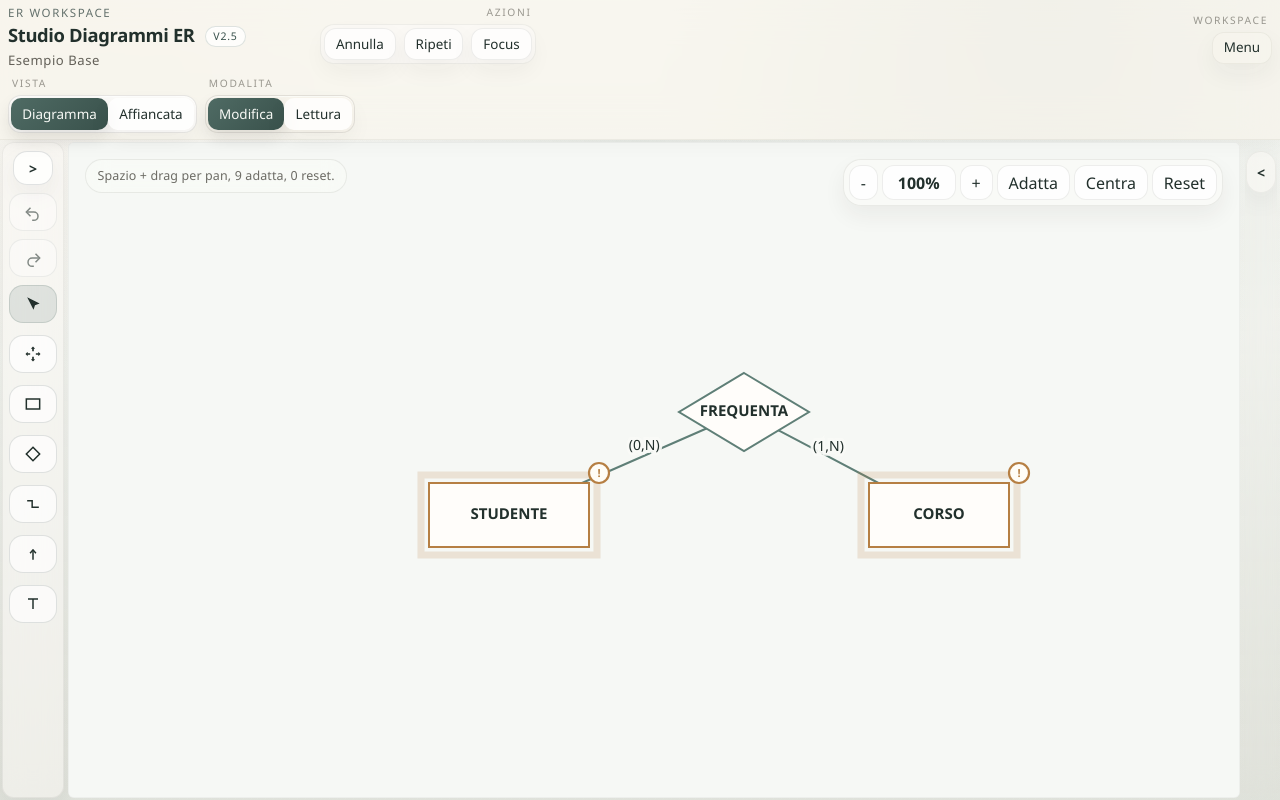
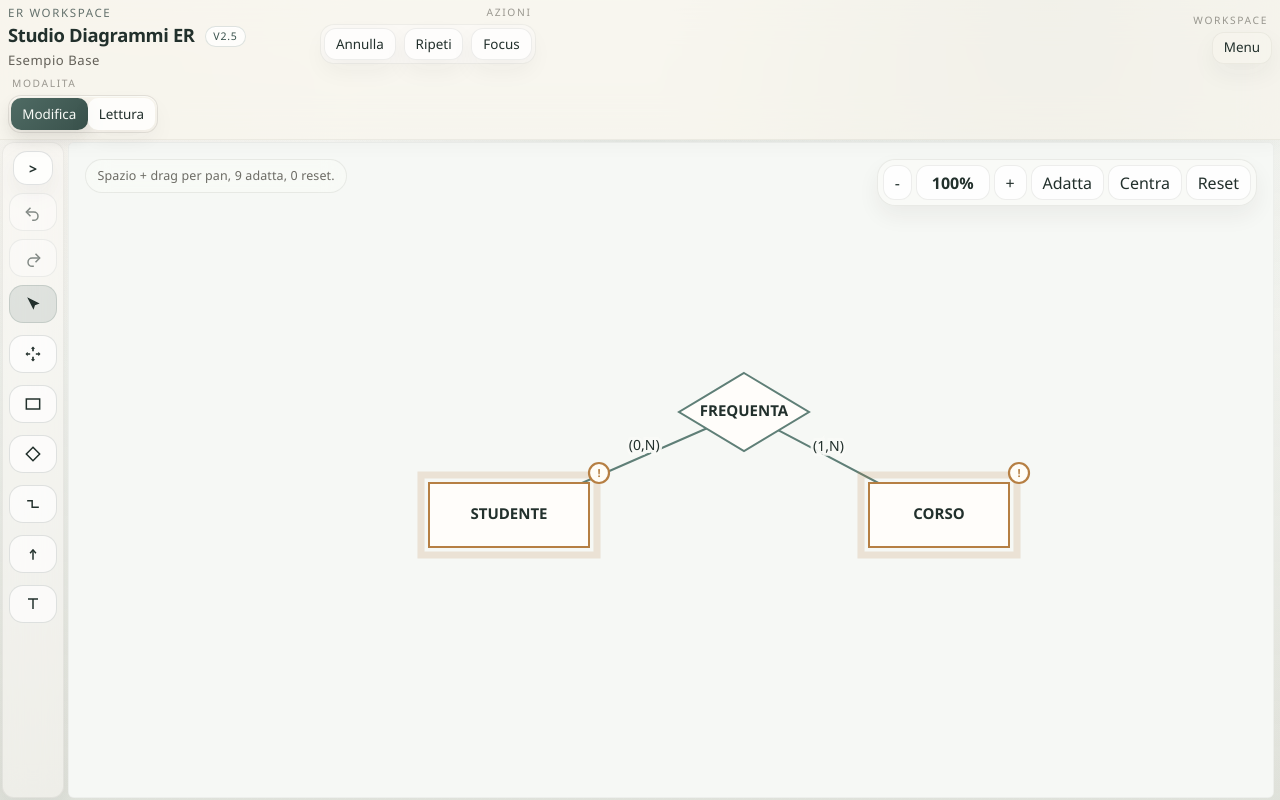
Before and after one commit to SignorTynam/ER-Studio, a React (Vite) app: page / in a window 1280 px wide. Both pictures are taken after a click on the button "Apri Studio". Built offline with nearby package versions, Linux system fonts and the light colour scheme; the HTML template or start-up script is replaced by a standard one.

Commit message:
feat: refactor AppHeader component by removing workspace view and inspector toggle functionality

```diff
--- a/src/App.tsx
+++ b/src/App.tsx
@@ -2,11 +2,9 @@ import { useEffect, useRef, useState } from "react";
 import type { CSSProperties, ChangeEvent, PointerEvent as ReactPointerEvent } from "react";
 import { DiagramCanvas } from "./canvas/DiagramCanvas";
 import { AppHeader } from "./components/AppHeader";
-import { CodeModePanel } from "./components/CodeModePanel";
 import { CodeModeTutorialPage } from "./components/CodeModeTutorialPage";
 import { LandingPage } from "./components/LandingPage";
 import { useHistory } from "./hooks/useHistory";
-import { InspectorPanel } from "./inspector/InspectorPanel";
 import { Toolbar } from "./toolbar/Toolbar";
 import type {
   DiagramDocument,
@@ -57,7 +55,6 @@ interface WorkspaceNotice {
 }
 
 type AppSurface = "landing" | "studio" | "code-tutorial";
-type WorkspaceView = "diagram" | "split";
 
 const ERROR_PATTERNS = [/^errore[:\s]/i, /\berrore\b/i, /impossibile/i, /non compatibile/i, /non valido/i, /non riuscit[oa]/i];
 const CANCELLATION_PATTERNS = [/annullat[oa]/i, /rimoss[oa]/i, /eliminat[oa]/i, /cancellat[oa]/i] as const;
@@ -86,15 +83,9 @@ const COMPOSITE_CHILD_VERTICAL_GAP = 80;
 const COMPOSITE_CHILD_VERTICAL_STEP = 44;
 const INITIAL_WINDOW_WIDTH = typeof window === "undefined" ? 1440 : window.innerWidth;
 const TOOLBAR_COLLAPSED_WIDTH = 62;
-const INSPECTOR_COLLAPSED_WIDTH = 56;
-const IDLE_INSPECTOR_COLLAPSED_WIDTH = 34;
-const IDLE_SPLIT_INSPECTOR_COLLAPSED_WIDTH = 24;
 const DEFAULT_TOOLBAR_WIDTH = INITIAL_WINDOW_WIDTH >= 1680 ? 216 : 196;
-const DEFAULT_INSPECTOR_WIDTH = INITIAL_WINDOW_WIDTH >= 1680 ? 344 : 320;
 const MIN_TOOLBAR_WIDTH = 180;
 const MAX_TOOLBAR_WIDTH = 320;
-const MIN_INSPECTOR_WIDTH = 288;
-const MAX_INSPECTOR_WIDTH = 440;
 const RESIZER_WIDTH = 12;
 
 function isSourceSelectionPendingMessage(message: string): boolean {
@@ -369,7 +360,6 @@ export default function App() {
   const history = useHistory<DiagramDocument>(initialDiagramRef.current);
   const initialSerializedCode = serializeDiagramToErs(initialDiagramRef.current);
   const [surface, setSurface] = useState<AppSurface>("landing");
-  const [workspaceView, setWorkspaceView] = useState<WorkspaceView>("diagram");
   const [tool, setTool] = useState<ToolKind>("select");
   const [mode, setMode] = useState<EditorMode>("edit");
   const [viewport, setViewport] = useState<Viewport>(DEFAULT_VIEWPORT);
@@ -383,12 +373,9 @@ export default function App() {
   const [codeDirty, setCodeDirty] = useState(false);
   const [codeError, setCodeError] = useState("");
   const [toolbarCollapsed, setToolbarCollapsed] = useState(INITIAL_WINDOW_WIDTH < 1460);
-  const [inspectorCollapsed, setInspectorCollapsed] = useState(INITIAL_WINDOW_WIDTH < 1460);
-  const [inspectorPeekOpen, setInspectorPeekOpen] = useState(false);
   const [focusMode, setFocusMode] = useState(false);
   const [windowWidth, setWindowWidth] = useState(INITIAL_WINDOW_WIDTH);
   const [toolbarWidth, setToolbarWidth] = useState(DEFAULT_TOOLBAR_WIDTH);
-  const [inspectorWidth, setInspectorWidth] = useState(DEFAULT_INSPECTOR_WIDTH);
 
   const svgRef = useRef<SVGSVGElement>(null);
   const jsonFileInputRef = useRef<HTMLInputElement | null>(null);
@@ -402,7 +389,7 @@ export default function App() {
   const nextNoticeIdRef = useRef(1);
   const noticeTimeoutsRef = useRef(new Map<number, number>());
   const panelResizeRef = useRef<{
-    panel: "toolbar" | "inspector";
+    panel: "toolbar";
     startClientX: number;
     startWidth: number;
   } | null>(null);
@@ -435,34 +422,20 @@ export default function App() {
   const selectionItemCount = selection.nodeIds.length + selection.edgeIds.length;
   const hasSelection = selectionItemCount > 0;
   const effectiveToolbarCollapsed = focusMode || toolbarCollapsed;
-  const effectiveInspectorCollapsed = focusMode || (hasSelection ? inspectorCollapsed : !inspectorPeekOpen);
   const toolbarResizeBounds = {
     min: MIN_TOOLBAR_WIDTH,
     max: clampValue(Math.floor(windowWidth * 0.28), 220, MAX_TOOLBAR_WIDTH),
-  };
-  const inspectorResizeBounds = {
-    min: MIN_INSPECTOR_WIDTH,
-    max: clampValue(Math.floor(windowWidth * 0.34), 320, MAX_INSPECTOR_WIDTH),
   };
   const visibleToolbarWidth = focusMode
     ? 0
     : effectiveToolbarCollapsed
       ? TOOLBAR_COLLAPSED_WIDTH
       : clampValue(toolbarWidth, toolbarResizeBounds.min, toolbarResizeBounds.max);
-  const visibleInspectorWidth = focusMode
-    ? 0
-    : effectiveInspectorCollapsed
-      ? workspaceView === "split" && !hasSelection
-        ? IDLE_SPLIT_INSPECTOR_COLLAPSED_WIDTH
-        : hasSelection
-          ? INSPECTOR_COLLAPSED_WIDTH
-          : IDLE_INSPECTOR_COLLAPSED_WIDTH
-      : clampValue(inspectorWidth, inspectorResizeBounds.min, inspectorResizeBounds.max);
   const workspaceShellStyle = {
     "--toolbar-width": `${visibleToolbarWidth}px`,
     "--toolbar-resizer-width": !focusMode && !effectiveToolbarCollapsed ? `${RESIZER_WIDTH}px` : "0px",
-    "--inspector-resizer-width": !focusMode && !effectiveInspectorCollapsed ? `${RESIZER_WIDTH}px` : "0px",
-    "--inspector-width": `${visibleInspectorWidth}px`,
+    "--inspector-resizer-width": "0px",
+    "--inspector-width": "0px",
   } as CSSProperties;
 
   useEffect(() => {
@@ -519,31 +492,11 @@ export default function App() {
     if (windowWidth < 1460) {
       setToolbarCollapsed(true);
     }
-
-    if (windowWidth < 1240) {
-      setInspectorCollapsed(true);
-      setInspectorPeekOpen(false);
-    }
   }, [windowWidth]);
 
   useEffect(() => {
     setToolbarWidth((current) => clampValue(current, toolbarResizeBounds.min, toolbarResizeBounds.max));
-    setInspectorWidth((current) => clampValue(current, inspectorResizeBounds.min, inspectorResizeBounds.max));
-  }, [toolbarResizeBounds.max, toolbarResizeBounds.min, inspectorResizeBounds.max, inspectorResizeBounds.min]);
-
-  useEffect(() => {
-    if (hasSelection) {
-      setInspectorPeekOpen(false);
-    }
-  }, [hasSelection]);
-
-  useEffect(() => {
-    if (!focusMode) {
-      return;
-    }
-
-    setInspectorPeekOpen(false);
-  }, [focusMode]);
+  }, [toolbarResizeBounds.max, toolbarResizeBounds.min]);
 
   useEffect(() => {
     function handleResizePointerMove(event: PointerEvent) {
@@ -552,22 +505,12 @@ export default function App() {
         return;
       }
 
-      if (currentResize.panel === "toolbar") {
-        const nextWidth = clampValue(
-          currentResize.startWidth + (event.clientX - currentResize.startClientX),
-          toolbarResizeBounds.min,
-          toolbarResizeBounds.max,
-        );
-        setToolbarWidth(nextWidth);
-        return;
-      }
-
       const nextWidth = clampValue(
-        currentResize.startWidth + (currentResize.startClientX - event.clientX),
-        inspectorResizeBounds.min,
-        inspectorResizeBounds.max,
+        currentResize.startWidth + (event.clientX - currentResize.startClientX),
+        toolbarResizeBounds.min,
+        toolbarResizeBounds.max,
       );
-      setInspectorWidth(nextWidth);
+      setToolbarWidth(nextWidth);
     }
 
     function stopResize() {
@@ -587,7 +530,7 @@ export default function App() {
       window.removeEventListener("pointerup", stopResize);
       document.body.classList.remove("workspace-resizing");
     };
-  }, [toolbarResizeBounds.max, toolbarResizeBounds.min, inspectorResizeBounds.max, inspectorResizeBounds.min]);
+  }, [toolbarResizeBounds.max, toolbarResizeBounds.min]);
 
   useEffect(() => {
     return () => {
@@ -757,9 +700,8 @@ export default function App() {
     );
   }
 
-  function openStudioSurface(nextView: WorkspaceView = "diagram") {
+  function openStudioSurface() {
     setSurface("studio");
-    setWorkspaceView(nextView);
     setIntroOpen(false);
   }
 
@@ -860,22 +802,6 @@ export default function App() {
     });
   }
 
-  function handleToggleInspector() {
-    if (!hasSelection) {
-      setInspectorPeekOpen((current) => {
-        const next = !current;
-        return next;
-      });
-      return;
-    }
-
-    setInspectorCollapsed((current) => {
-      const next = !current;
-      setStatus(next ? "Inspector contestuale compresso." : "Inspector contestuale espanso.");
-      return next;
-    });
-  }
-
   function handleToggleFocusMode() {
     setFocusMode((current) => {
       const next = !current;
@@ -885,7 +811,7 @@ export default function App() {
   }
 
   function handlePanelResizeStart(
-    panel: "toolbar" | "inspector",
+    panel: "toolbar",
     event: ReactPointerEvent<HTMLButtonElement>,
   ) {
     if (event.button !== 0) {
@@ -896,18 +822,15 @@ export default function App() {
     panelResizeRef.current = {
       panel,
       startClientX: event.clientX,
-      startWidth: panel === "toolbar" ? toolbarWidth : inspectorWidth,
+      startWidth: toolbarWidth,
     };
     document.body.classList.add("workspace-resizing");
   }
 
-  function resetPanelWidth(panel: "toolbar" | "inspector") {
+  function resetPanelWidth(panel: "toolbar") {
     if (panel === "toolbar") {
       setToolbarWidth(clampValue(DEFAULT_TOOLBAR_WIDTH, toolbarResizeBounds.min, toolbarResizeBounds.max));
-      return;
-    }
-
-    setInspectorWidth(clampValue(DEFAULT_INSPECTOR_WIDTH, inspectorResizeBounds.min, inspectorResizeBounds.max));
+    }
   }
 
   function replaceCodeDraft(nextCode: string) {
@@ -926,7 +849,6 @@ export default function App() {
   function applyWorkspaceDocument(
     nextDiagram: DiagramDocument,
     status: string,
-    nextView?: WorkspaceView,
   ) {
     history.commit(nextDiagram, history.present);
     syncCodeDraftWithDiagram(nextDiagram);
@@ -934,9 +856,6 @@ export default function App() {
     setSelection({ nodeIds: [], edgeIds: [] });
     setViewport(DEFAULT_VIEWPORT);
     setTool("select");
-    if (nextView) {
-      setWorkspaceView(nextView);
-    }
     setStatus(status);
   }
 
@@ -1005,11 +924,7 @@ export default function App() {
 
       if ((event.ctrlKey || event.metaKey) && event.key.toLowerCase() === "s") {
         event.preventDefault();
-        if (workspaceView === "split") {
-          handleSaveErs();
-        } else {
-          handleSaveJson();
-        }
+        handleSaveJson();
         return;
       }
 
@@ -1087,7 +1002,7 @@ export default function App() {
 
     window.addEventListener("keydown", handleKeyDown);
     return () => window.removeEventListener("keydown", handleKeyDown);
-  }, [aboutOpen, history, introOpen, selection, mode, whatsNewOpen, workspaceView]);
+  }, [aboutOpen, history, introOpen, selection, mode, whatsNewOpen]);
 
   function commitDiagram(nextDiagram: DiagramDocument, previousDiagram?: DiagramDocument) {
     history.commit(nextDiagram, previousDiagram);
@@ -1098,15 +1013,6 @@ export default function App() {
     if (nextMode === "view") {
       setTool("select");
       setStatus("");
-    }
-  }
-
-  function handleWorkspaceViewChange(nextView: WorkspaceView) {
-    setWorkspaceView(nextView);
-    if (nextView === "split") {
-      setToolbarCollapsed(true);
-      setInspectorCollapsed(true);
-      setInspectorPeekOpen(false);
     }
   }
 
@@ -1718,7 +1624,6 @@ export default function App() {
       applyWorkspaceDocument(
         parsed,
         "Codice ERS caricato.",
-        "split",
       );
     } catch (error) {
       console.error(error);
@@ -1737,7 +1642,7 @@ export default function App() {
 
   async function handleExportPng() {
     if (!svgRef.current) {
-      setStatusWarning("Apri la vista Diagramma o Affiancata per esportare il PNG.");
+      setStatusWarning("Canvas non disponibile per esportare il PNG.");
       return;
     }
 
@@ -1752,7 +1657,7 @@ export default function App() {
 
   function handleExportSvg() {
     if (!svgRef.current) {
-      setStatusWarning("Apri la vista Diagramma o Affiancata per esportare l'SVG.");
+      setStatusWarning("Canvas non disponibile per esportare l'SVG.");
       return;
     }
 
@@ -1766,7 +1671,7 @@ export default function App() {
         appTitle={APP_TITLE}
         appVersion={APP_VERSION}
         latestRelease={APP_CHANGELOG[0]}
-        onOpenStudio={() => openStudioSurface("diagram")}
+        onOpenStudio={openStudioSurface}
         onOpenCodeTutorial={openCodeTutorialSurface}
       />
     );
@@ -1778,8 +1683,8 @@ export default function App() {
         appTitle={APP_TITLE}
         appVersion={APP_VERSION}
         onBackHome={openLandingSurface}
-        onOpenStudio={() => openStudioSurface("diagram")}
-        onOpenCodeStudio={() => openStudioSurface("split")}
+        onOpenStudio={openStudioSurface}
+        onOpenCodeStudio={openStudioSurface}
       />
     );
   }
@@ -1791,14 +1696,11 @@ export default function App() {
         appVersion={APP_VERSION}
         diagramName={history.present.meta.name}
         mode={mode}
-        workspaceView={workspaceView}
         canUndo={history.canUndo}
         canRedo={history.canRedo}
         focusMode={focusMode}
         toolRailCollapsed={effectiveToolbarCollapsed}
-        inspectorCollapsed={effectiveInspectorCollapsed}
         onModeChange={handleModeChange}
-        onWorkspaceViewChange={handleWorkspaceViewChange}
         onNew={handleNewDiagram}
         onUndo={history.undo}
         onRedo={history.redo}
@@ -1821,7 +1723,6 @@ export default function App() {
         }}
         onToggleFocusMode={handleToggleFocusMode}
         onToggleToolRail={handleToggleToolRail}
-        onToggleInspector={handleToggleInspector}
         onHome={openLandingSurface}
       />
 
@@ -1864,9 +1765,7 @@ export default function App() {
         <div
           className={[
             "workspace-shell",
-            workspaceView === "split" ? "workspace-shell-split" : "",
             effectiveToolbarCollapsed ? "toolbar-collapsed" : "",
-            effectiveInspectorCollapsed ? "inspector-collapsed" : "",
             focusMode ? "workspace-shell-focus" : "",
             hasSelection ? "workspace-has-selection" : "workspace-idle",
           ]
@@ -1907,13 +1806,7 @@ export default function App() {
             disabled={focusMode || effectiveToolbarCollapsed}
           />
 
-          <div
-            className={
-              workspaceView === "split"
-                ? "workspace-main split"
-                : "workspace-main diagram-only"
-            }
-          >
+          <div className="workspace-main diagram-only">
             <DiagramCanvas
               diagram={history.present}
               selection={selection}
@@ -1938,58 +1831,7 @@ export default function App() {
               onRenameEdge={handleRenameEdge}
               onStatusMessageChange={handleCanvasStatusMessage}
             />
-
-            {workspaceView === "split" ? (
-              <CodeModePanel
-                code={codeDraft}
-                dirty={codeDirty}
-                parseError={codeError}
-                diagramName={history.present.meta.name}
-                nodeCount={history.present.nodes.length}
-                edgeCount={history.present.edges.length}
-                issueCount={issues.length}
-                layout="split"
-                onCodeChange={updateCodeDraft}
-                onReset={handleResetCodeFromDiagram}
-                onDownload={handleSaveErs}
-                onLoad={handleLoadErsRequest}
-                onOpenTutorial={openCodeTutorialSurface}
-              />
-            ) : null}
           </div>
-
-          <button
-            type="button"
-            className={
-              !focusMode && !effectiveInspectorCollapsed
-                ? "workspace-resizer workspace-resizer-active"
-                : "workspace-resizer"
-            }
-            onPointerDown={(event) => handlePanelResizeStart("inspector", event)}
-            onDoubleClick={() => resetPanelWidth("inspector")}
-            aria-label="Ridimensiona inspector"
-            title="Trascina per allargare o ridurre l'inspector"
-            disabled={focusMode || effectiveInspectorCollapsed}
-          />
-
-          <InspectorPanel
-            diagram={history.present}
-            selection={selection}
-            mode={mode}
-            issues={issues}
-            collapsed={effectiveInspectorCollapsed}
-            onNodeChange={handleNodeChange}
-            onNodesChange={handleNodesChange}
-            onEdgeChange={handleEdgeChange}
-            onClearExternalIdentifier={handleClearExternalIdentifier}
-            onDeleteSelection={handleDeleteSelection}
-            onDuplicateSelection={handleDuplicateSelection}
-            onAlign={handleAlignSelection}
-            onCreateAttributeForSelection={handleCreateAttributeFromSelection}
-            onIssueSelect={handleIssueNotice}
-            onRenameSelection={handleRenameSelectionQuick}
-            onToggleCollapse={handleToggleInspector}
-          />
         </div>
       </div>
 
--- a/src/components/AppHeader.tsx
+++ b/src/components/AppHeader.tsx
@@ -7,14 +7,11 @@ interface AppHeaderProps {
   appVersion: string;
   diagramName: string;
   mode: EditorMode;
-  workspaceView: "diagram" | "split";
   canUndo: boolean;
   canRedo: boolean;
   focusMode: boolean;
   toolRailCollapsed: boolean;
-  inspectorCollapsed: boolean;
   onModeChange: (mode: EditorMode) => void;
-  onWorkspaceViewChange: (view: "diagram" | "split") => void;
   onNew: () => void;
   onUndo: () => void;
   onRedo: () => void;
@@ -31,7 +28,6 @@ interface AppHeaderProps {
   onWhatsNew: () => void;
   onToggleFocusMode: () => void;
   onToggleToolRail: () => void;
-  onToggleInspector: () => void;
   onHome?: () => void;
 }
 
@@ -162,26 +158,6 @@ export function AppHeader(props: AppHeaderProps) {
 
       <div className="header-switches">
         <div className="header-control-group">
-          <div className="header-group-label">Vista</div>
-          <div className="mode-switch mode-switch-primary" role="group" aria-label="Vista di lavoro">
-            <button
-              className={props.workspaceView === "diagram" ? "mode-button active" : "mode-button"}
-              type="button"
-              onClick={() => props.onWorkspaceViewChange("diagram")}
-            >
-              Diagramma
-            </button>
-            <button
-              className={props.workspaceView === "split" ? "mode-button active" : "mode-button"}
-              type="button"
-              onClick={() => props.onWorkspaceViewChange("split")}
-            >
-              Affiancata
-            </button>
-          </div>
-        </div>
-
-        <div className="header-control-group">
           <div className="header-group-label">Modalita</div>
           <div className="mode-switch mode-switch-secondary" role="group" aria-label="Modalita editor">
             <button
@@ -266,18 +242,9 @@ export function AppHeader(props: AppHeaderProps) {
                   >
                     {props.toolRailCollapsed ? "Apri strumenti" : "Comprimi strumenti"}
                   </button>
-                  <button
-                    type="button"
-                    onClick={(event) => runMenuAction(event, props.onToggleInspector)}
-                    disabled={props.focusMode}
-                  >
-                    {props.inspectorCollapsed ? "Apri contesto" : "Comprimi contesto"}
+                  <button type="button" onClick={(event) => runMenuAction(event, props.onResetErs)}>
+                    Rigenera ERS
                   </button>
-                  {props.workspaceView === "split" ? (
-                    <button type="button" onClick={(event) => runMenuAction(event, props.onResetErs)}>
-                      Rigenera ERS
-                    </button>
-                  ) : null}
                 </div>
 
                 <div className="nav-menu-section">
```
